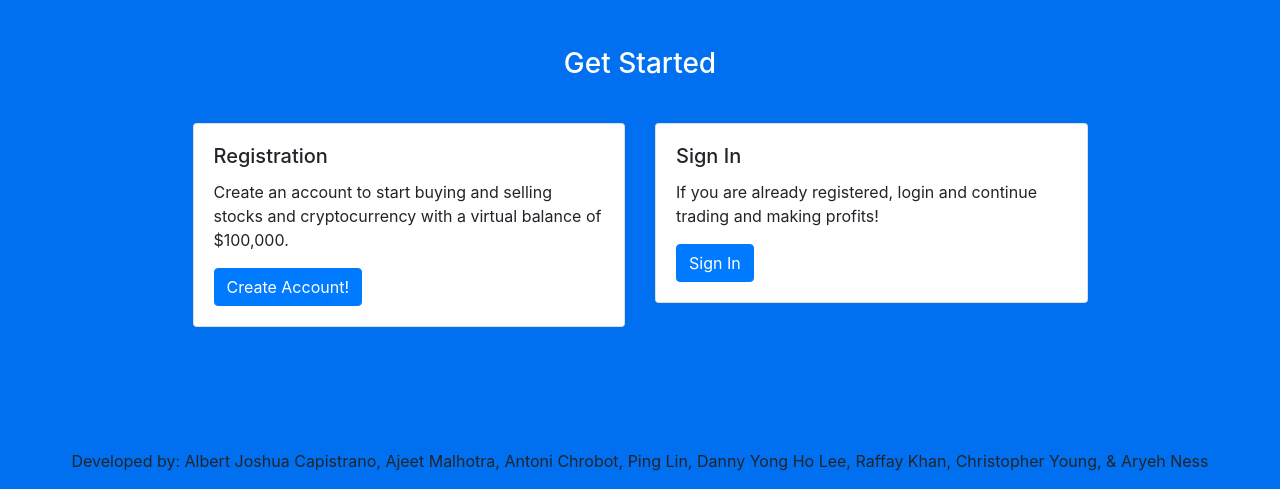
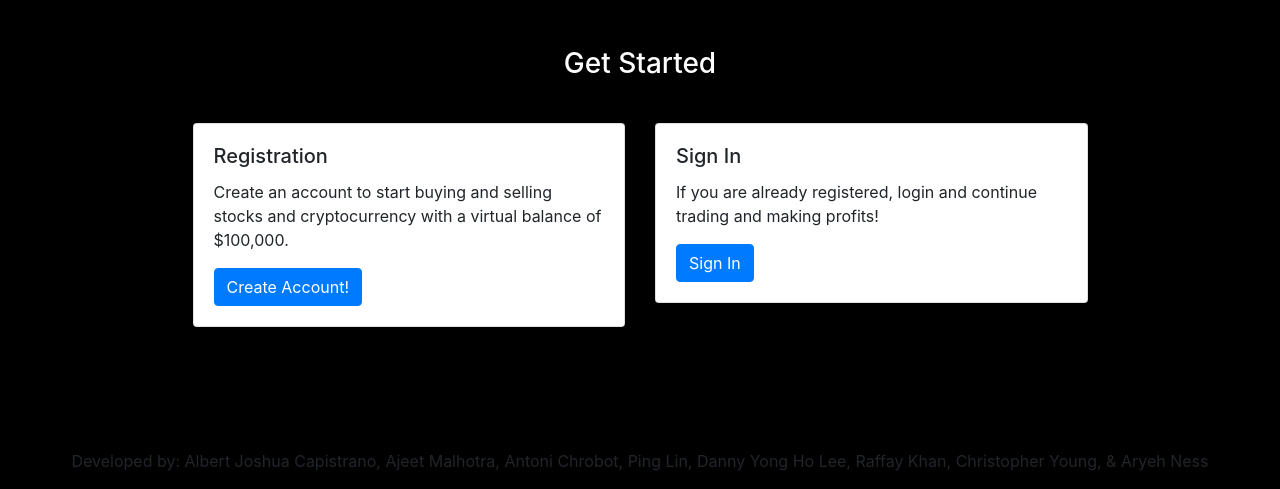
Before and after one commit to amalhotr/SMIL_project, a Django app: page / in a window 1280 px wide. Shown: the part 1160-1649 px from the top of the page. Run offline with Django 3.2, Linux system fonts and the light colour scheme; parts of the project's set-up code (start-up, migrations or seed data) failed here and were passed over; some libraries are stand-ins or nearby versions.

Commit message:
blacked
free commits

```diff
--- a/templates/home.html
+++ b/templates/home.html
@@ -17,7 +17,7 @@
 		</style>
 	</head>
 	{% block content %}
-	<body class="body" style="background-color: #0070f1">
+	<body class="body" style="background-color: #000000">
 		<br>
 		<div name = div.a style ="text-align: center">
 		<h2 style="color: #ffffff">Welcome to TTT Stock Market League</h2>
@@ -55,7 +55,7 @@
 				<h3 style="color: #ffffff">Get Started</h3>
 				<br>
 				</div>
-				<div class="row" style ="margin: auto; width: 75%; background-color:  #0070f1; padding: 10px;">
+				<div class="row" style ="margin: auto; width: 75%; background-color:  #000000; padding: 10px;">
 						<div class="col-sm-6">
 						  <div class="card">
 							<div class="card-body">
```
Also changed, not shown: db.sqlite3.
